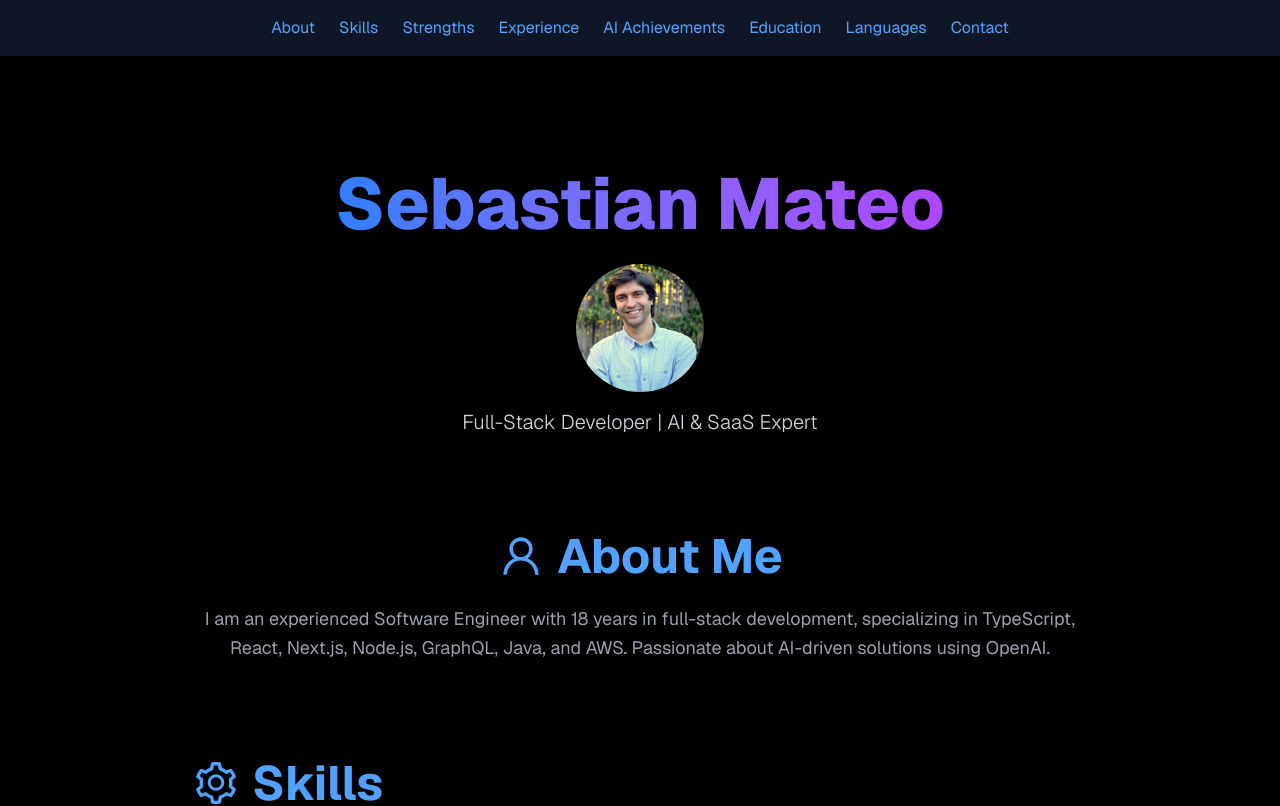
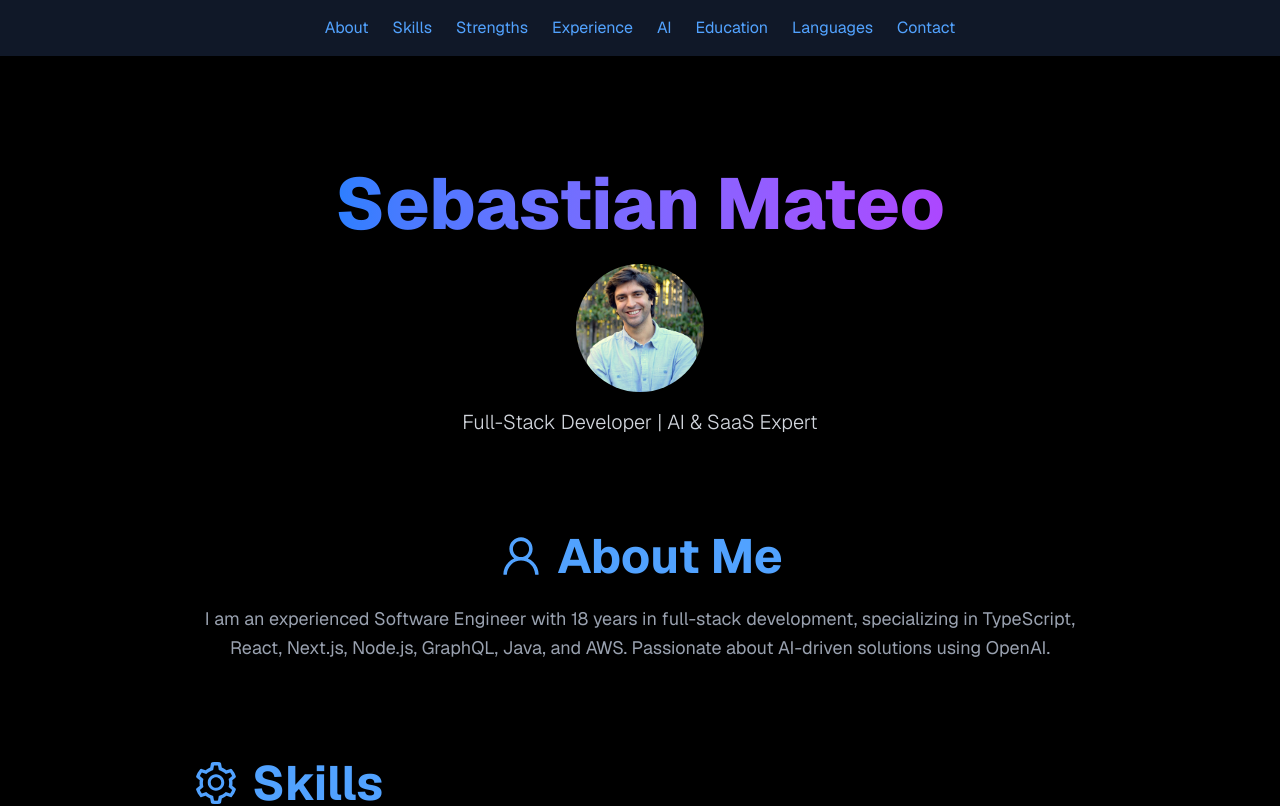
Before and after one commit to sebamateo/sebastian_portfolio, a Next.js app: page / in a window 1280 px wide. Shown: the top 806 px of the page. Built offline with nearby package versions, Linux system fonts and the light colour scheme.

Commit message:
Update header

```diff
--- a/src/app/page.tsx
+++ b/src/app/page.tsx
@@ -56,7 +56,7 @@ export default function Home() {
                 <a href="#skills" onClick={(e) => handleSmoothScroll(e, 'skills')} className="hover:text-blue-300 transition">Skills</a>
                 <a href="#strengths" onClick={(e) => handleSmoothScroll(e, 'strengths')} className="hover:text-blue-300 transition">Strengths</a>
                 <a href="#experience" onClick={(e) => handleSmoothScroll(e, 'experience')} className="hover:text-blue-300 transition">Experience</a>
-                <a href="#achievements" onClick={(e) => handleSmoothScroll(e, 'achievements')} className="hover:text-blue-300 transition">AI Achievements</a>
+                <a href="#achievements" onClick={(e) => handleSmoothScroll(e, 'achievements')} className="hover:text-blue-300 transition">AI</a>
                 <a href="#education" onClick={(e) => handleSmoothScroll(e, 'education')} className="hover:text-blue-300 transition">Education</a>
                 <a href="#languages" onClick={(e) => handleSmoothScroll(e, 'languages')} className="hover:text-blue-300 transition">Languages</a>
                 <a href="#contact" onClick={(e) => handleSmoothScroll(e, 'contact')} className="hover:text-blue-300 transition">Contact</a>
```
